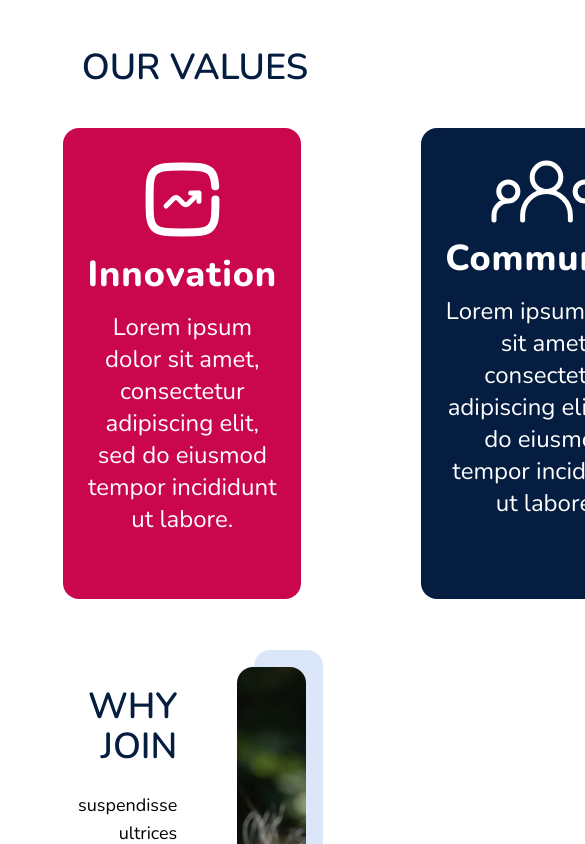
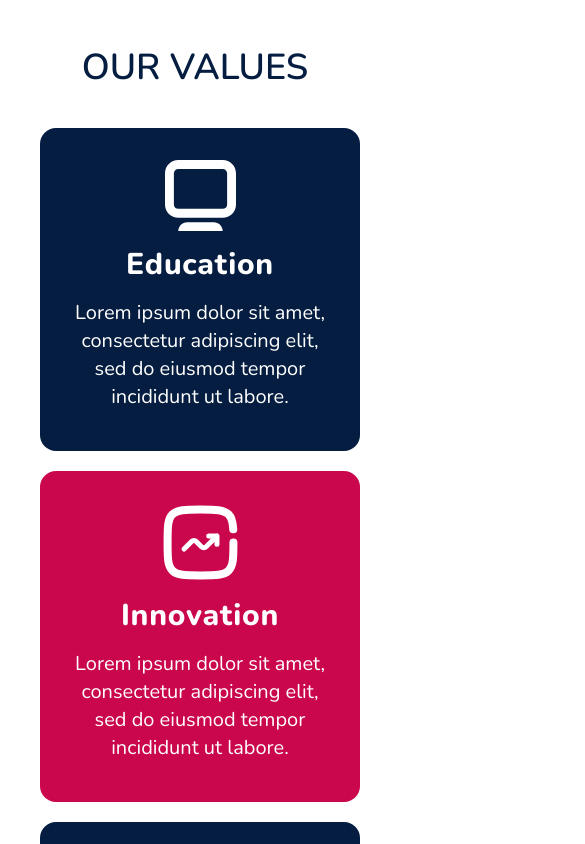
Before and after one commit to acm-ucr/ais-website, a Next.js app: page / in a window 390 px wide. Shown: the part 2300-3144 px from the top of the page, 585 px wide, since content can reach past the window. Built offline with nearby package versions, Linux system fonts and the light colour scheme.

Commit message:
made values mobile friendly with iPhone Pro and iPad Pro as reference

```diff
--- a/src/components/Value.jsx
+++ b/src/components/Value.jsx
@@ -4,13 +4,13 @@ import Image from "next/image";
 const Value = ({ title, text, image, color }) => {
   return (
     <div
-      className={`flex flex-col items-center w-80 h-88  mx-10 p-6 gap-4 rounded-2xl text-white font-nunito ${color}`}
+      className={`flex flex-col items-center w-80 h-88 mx-10 md:mx-2 xl:mx-10 p-6 gap-4 rounded-2xl text-white font-nunito ${color}`}
     >
       <Image src={image} alt="icon" className="mt-2" />
-      <div className="font-extrabold text-4xl text-center tracking-wide">
+      <div className="font-extrabold  text-3xl xl:text-4xl text-center tracking-wide">
         {title}
       </div>
-      <div className="cont-semibold text-2xl text-center w-full mb-4">
+      <div className="cont-semibold text-xl xl:text-2xl text-center w-full mb-4">
         {text}
       </div>
     </div>
--- a/src/components/Values.jsx
+++ b/src/components/Values.jsx
@@ -7,7 +7,7 @@ const Values = () => {
   return (
     <div className="flex flex-col items-center w-full gap-10 font-nunito">
       <Title title={"OUR VALUES"} />
-      <div className="flex justify-center gap-10 w-full">
+      <div className="flex flex-col md:flex-row lg:flex-row justify-center gap-5 xl:gap-10 w-full">
         {VALUES.map((item, index) => (
           <Value
             title={item.title}
```
